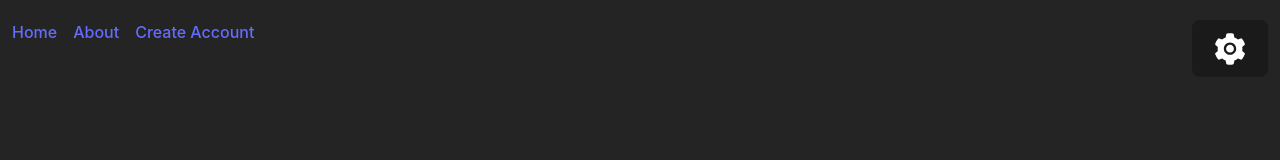
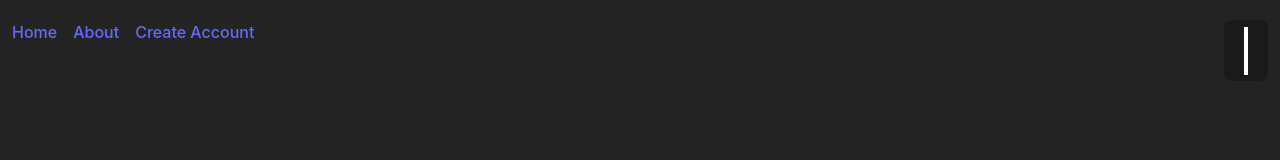
Before and after one commit to jdahlee/Three-Good-Things, a React (Vite) app in the folder frontend/: page / in a window 1280 px wide. Shown: the top 160 px of the page. Built offline with nearby package versions, Linux system fonts and the light colour scheme.

Commit message:
Comment out AiFillSetting component

```diff
--- a/frontend/src/components/Navigation.jsx
+++ b/frontend/src/components/Navigation.jsx
@@ -1,6 +1,6 @@
 import { Link } from "react-router-dom";
 import { useState, useRef, useEffect } from "react";
-import { AiFillSetting } from "react-icons/ai";
+// import { AiFillSetting } from "react-icons/ai";
 
 const Navigation = () => {
   const [open, setOpen] = useState(false);
@@ -32,8 +32,11 @@ const Navigation = () => {
           <Link to="/create">Create Account</Link>
         </li>
         <div className="relative inline-block ml-auto" ref={dropdownRef}>
-          <button onClick={toggleDropdown} className="p-2 hover:bg-gray-100 rounded-full">
-            <AiFillSetting className="text-4xl"/>
+          <button
+            onClick={toggleDropdown}
+            className="p-2 hover:bg-gray-100 rounded-full"
+          >
+            <span className="text-4xl border-2 w-3 h-3 bg-black"></span>
           </button>
           {open && (
             <div className="absolute right-0 mt-2 w-40 bg-white border border-gray-300 rounded shadow-lg z-10">
```
